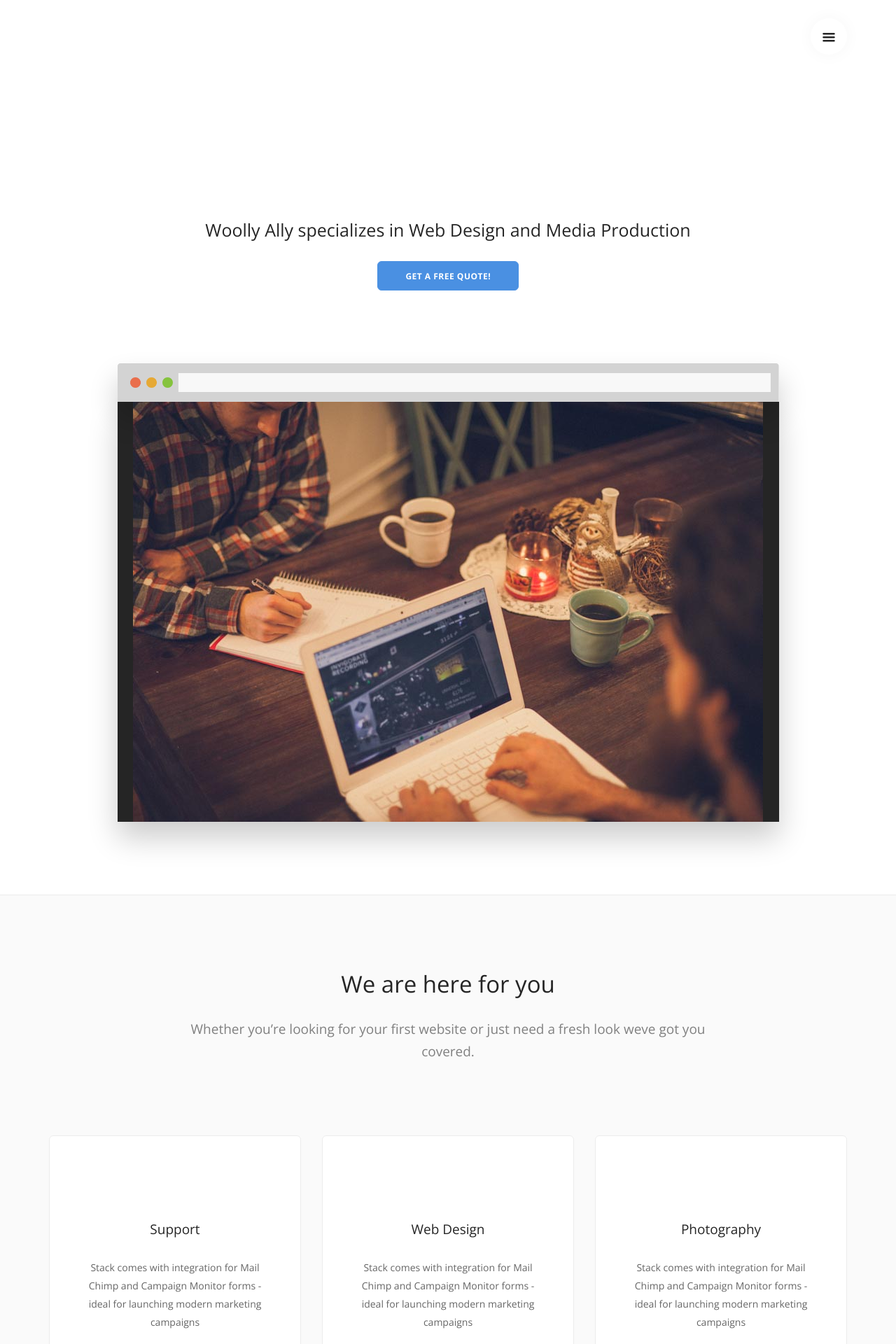
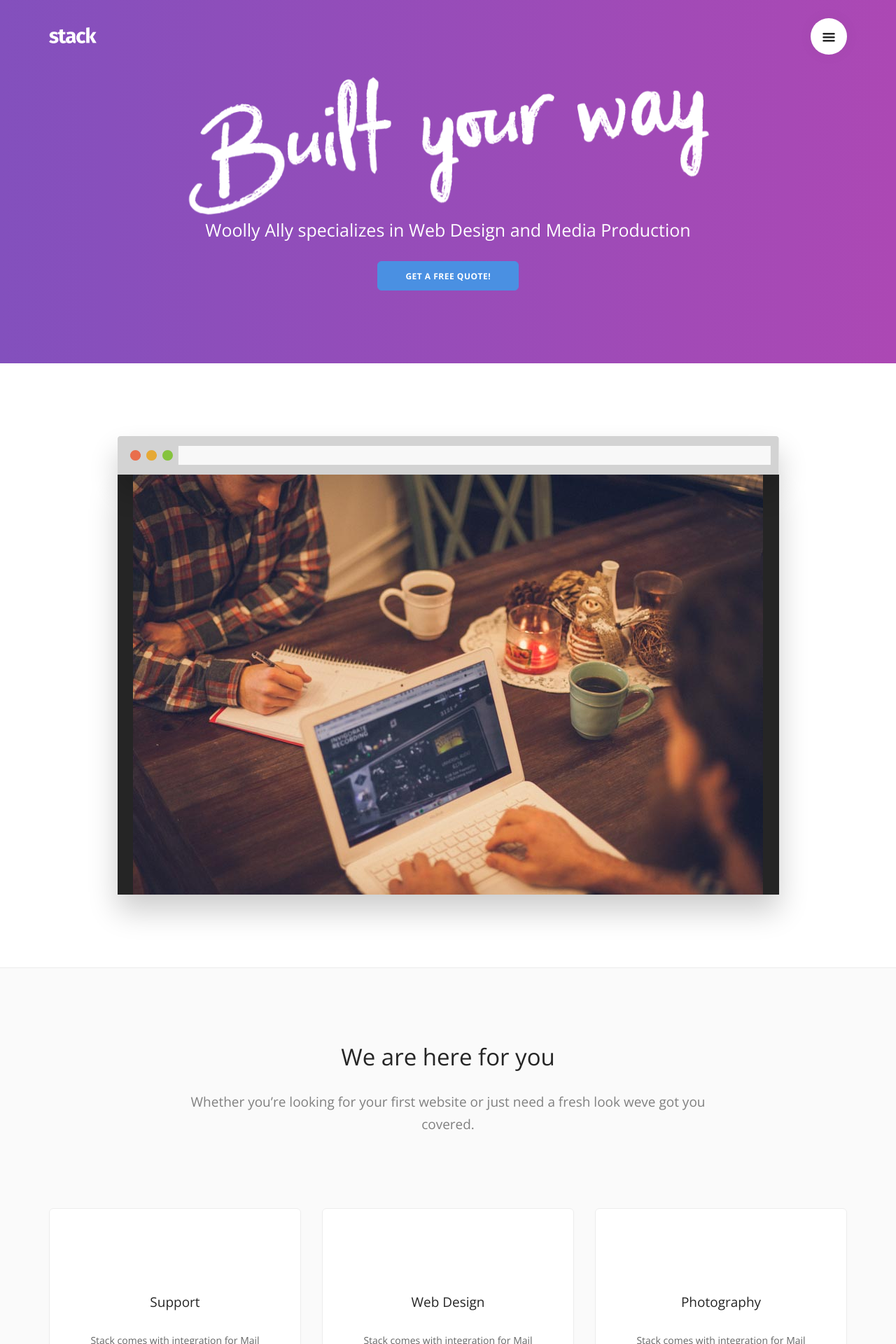
Before and after one commit to WoollyAlly/WoollyAllyTest, a Jekyll site: the page built from index.html, in a window 1280 px wide. Shown: the top 1920 px of the page at 70% size. Built offline with Jekyll 4.4.1, drawn with Linux system fonts in a browser that asks for light colours; some web fonts are replaced.

Commit message:
Updated '_includes/home.html' via CloudCannon

```diff
--- a/_includes/home.html
+++ b/_includes/home.html
@@ -1,4 +1,4 @@
-<section class="text-center" id="home">
+<section class="imagebg text-center" data-gradient-bg="#4876BD,#5448BD,#8F48BD,#BD48B1" id="home">
     <div class="container">
         <div class="row">
             <div class="col-sm-8">
```
